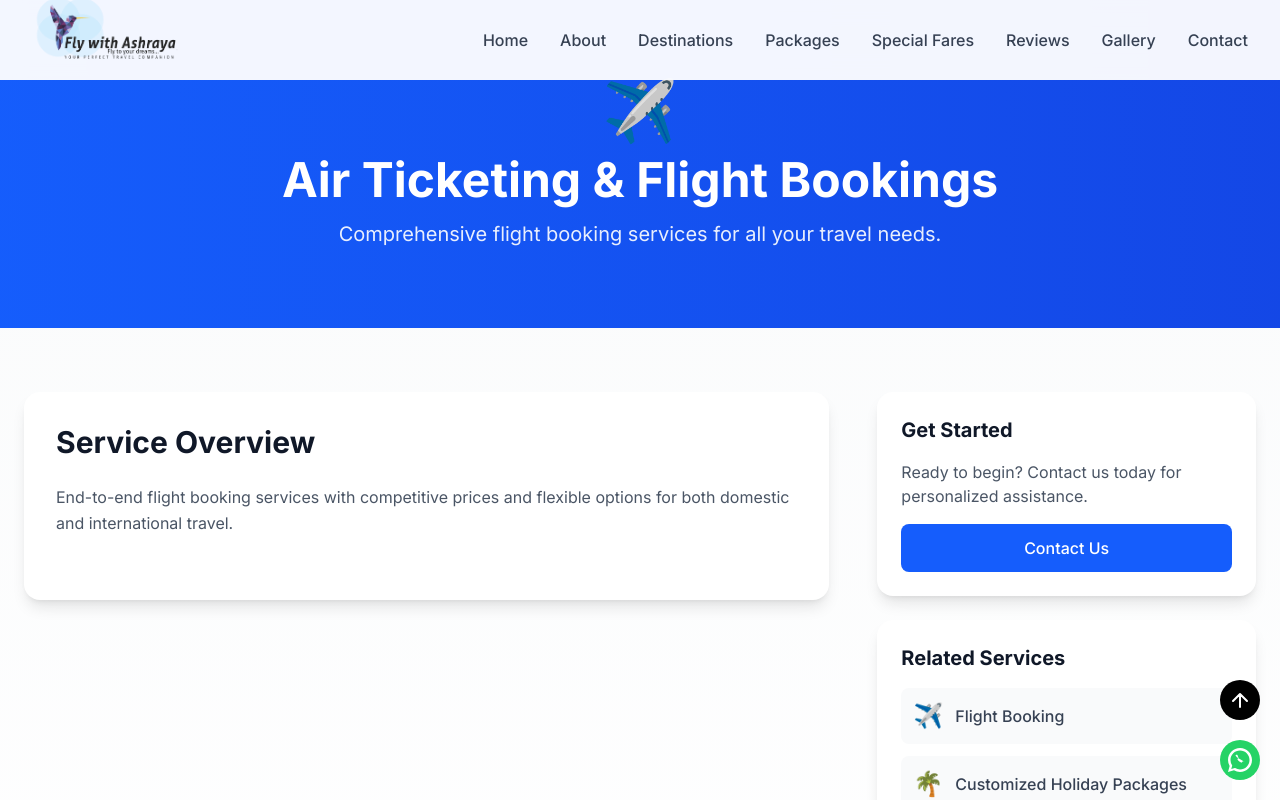
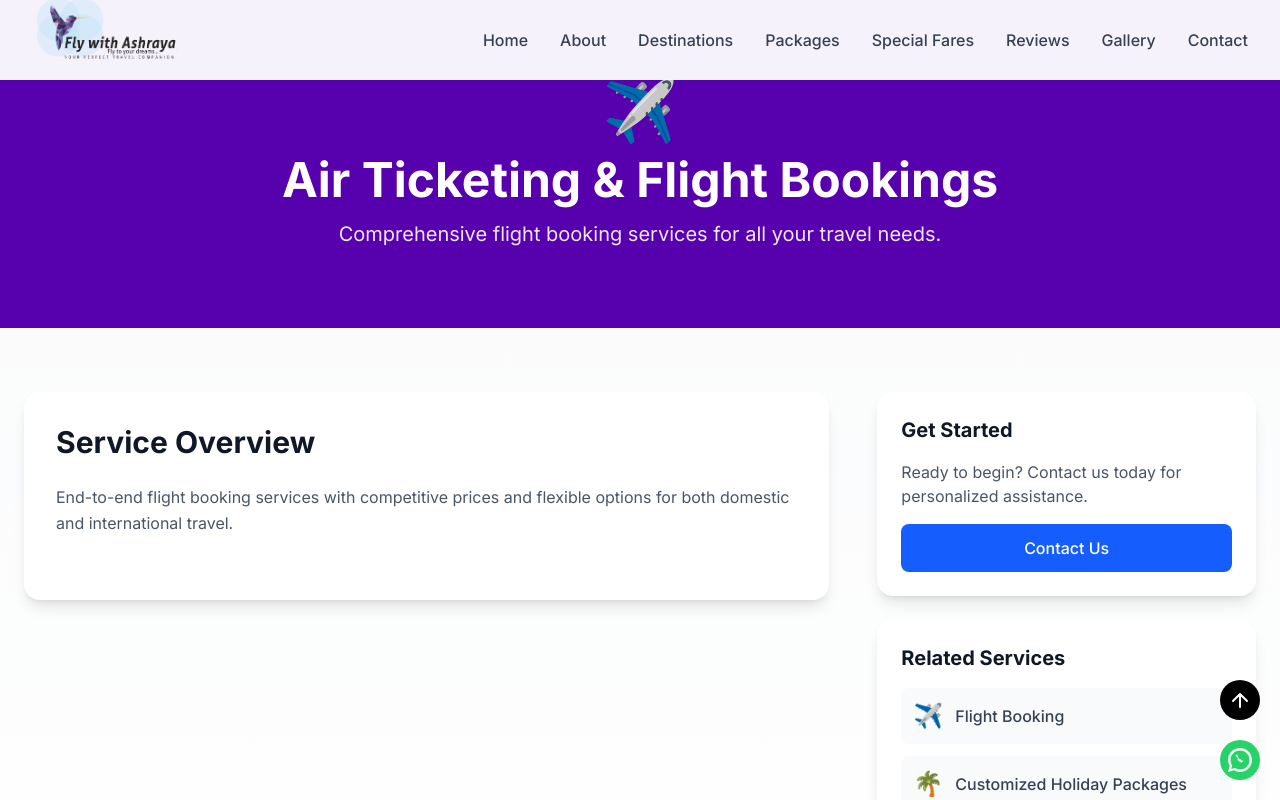
Before and after one commit to cynosylix/flywithashrayaofficialweb, a Next.js app in the folder flywithashrayaofficialwebpage/: page /services_details/air-ticketing in a window 1280 px wide. Shown: the top 800 px of the page. Built offline with nearby package versions, Linux system fonts and the light colour scheme.

Commit message:
edit pakage details

```diff
--- a/flywithashrayaofficialwebpage/src/app/components/AboutSection.tsx
+++ b/flywithashrayaofficialwebpage/src/app/components/AboutSection.tsx
@@ -182,7 +182,7 @@ const AboutSection = () => {
               }}
             >
               <div className="text-xs uppercase tracking-wider">Established</div>
-              <div className="text-2xl">2010</div>
+              <div className="text-2xl">2022</div>
             </motion.div>
 
             {/* Feature card */}
--- a/flywithashrayaofficialwebpage/src/app/servicesData.ts
+++ b/flywithashrayaofficialwebpage/src/app/servicesData.ts
@@ -303,7 +303,7 @@ export const services: ServiceCategory[] = [
       {
         slug: "special-assistance",
         name: "Special Assistance for Senior Citizens & Children",
-        icon: "👵👶",
+        icon: "",
         description: "Dedicated support for special travel needs.",
         detailedDescription: "Personalized assistance for senior citizens, children, and travelers with special requirements."
       },
--- a/flywithashrayaofficialwebpage/src/app/services_details/[slug]/page.tsx
+++ b/flywithashrayaofficialwebpage/src/app/services_details/[slug]/page.tsx
@@ -49,7 +49,7 @@ export default async function ServiceDetailPage({ params }: ServiceDetailPagePro
       <Header />
 
       {/* Hero Section */}
-      <div className="relative bg-gradient-to-r from-blue-600 to-blue-700 text-white py-20">
+      <div className="relative bg-[#5700ae] text-white py-20">
         <div className="max-w-7xl mx-auto px-6">
           <div className="text-center">
             <div className="text-6xl mb-4">{service.icon}</div>
```
